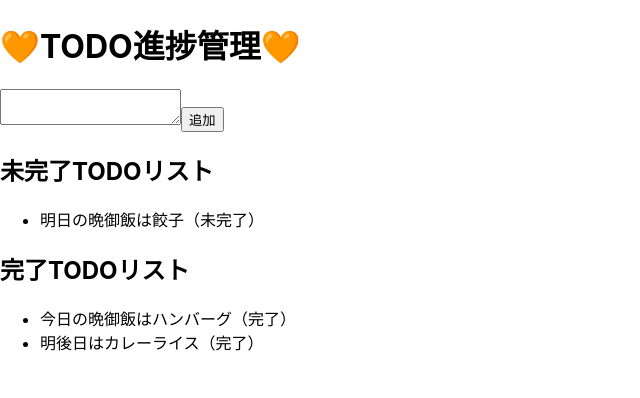
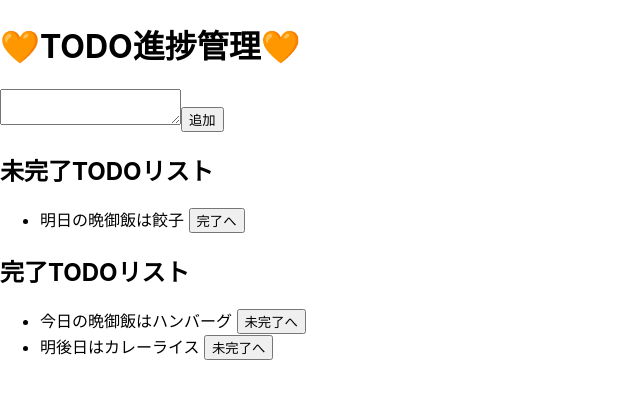
Before and after one commit to yamanayama/2021todoApp, a React (Create React App) app: page / in a window 1280 px wide. Shown: the top 398 px of the page, without its empty margins (0-640 px from the left). Built offline with nearby package versions, Linux system fonts and the light colour scheme; data requests are answered from the project's data file.

Commit message:
:grapes: 完了・未完了のボタンをトグルさせた

```diff
--- a/src/components/App.tsx
+++ b/src/components/App.tsx
@@ -5,7 +5,7 @@ import { useTodo } from "../hooks/useTodo";
 import { TodoAdd } from "./TodoAdd";
 
 export const App = () => {
-  const { todoList, addTodoListItem } = useTodo();
+  const { toggleTodoListItemStatus, todoList, addTodoListItem } = useTodo();
   //未完了リスト
   const inCompeleteList = todoList.filter((todo) => !todo.done);
 
@@ -20,10 +20,10 @@ export const App = () => {
       <h1>🧡TODO進捗管理🧡</h1>
       <TodoAdd addTodoListItem={addTodoListItem}/>
       <TodoTitle title="未完了TODOリスト" />
-      <TodoList todoList={inCompeleteList} />
+      <TodoList todoList={inCompeleteList} toggleTodoListItemStatus={toggleTodoListItemStatus}/>
 
       <TodoTitle title="完了TODOリスト" />
-      <TodoList todoList={compeleteList} />
+      <TodoList todoList={compeleteList} toggleTodoListItemStatus={toggleTodoListItemStatus}/>
     </div>
   );
 };
--- a/src/components/TodoItem.tsx
+++ b/src/components/TodoItem.tsx
@@ -1,4 +1,5 @@
 import { FC } from "react";
+
 
 type Todo = {
   id: number;
@@ -9,12 +10,17 @@ type Todo = {
 type Props = {
   //一つしか渡さないので配列にしない
   todo: Todo;
+  toggleTodoListItemStatus: (id: number) => void;
 }
 
-export const TodoItem:FC<Props> = ({ todo }) => {
+export const TodoItem:FC<Props> = ({ todo, toggleTodoListItemStatus }) => {
+  const handleToggleTodoListItemStatus = () => {
+    toggleTodoListItemStatus(todo.id)
+  }
+
   return (
     <li>
-      {todo.content}（{todo.done ? "完了" : "未完了"}）
+      {todo.content} <button type="button" onClick={handleToggleTodoListItemStatus}>{todo.done ? "未完了へ" : "完了へ"}</button>
     </li>
   )
 }
--- a/src/components/TodoList.tsx
+++ b/src/components/TodoList.tsx
@@ -9,15 +9,18 @@ type Todo = {
 };
 
 type Props = {
-  todoList: Todo[]; // hoge[]　で配列
+  // hoge[]　で配列
+  todoList: Todo[];
+  //idを引数としてvoidと返り値とした型（関数）
+  toggleTodoListItemStatus: (id: number) => void;
 };
 
-export const TodoList: FC<Props> = ({ todoList }) => {
+export const TodoList: FC<Props> = ({ todoList, toggleTodoListItemStatus }) => {
   return (
     <ul>
       {todoList.map((todo: Todo) => {
         return (
-          <TodoItem key={todo.id} todo={todo} />
+          <TodoItem key={todo.id} todo={todo} toggleTodoListItemStatus={toggleTodoListItemStatus} />
         );
       })}
     </ul>
```
